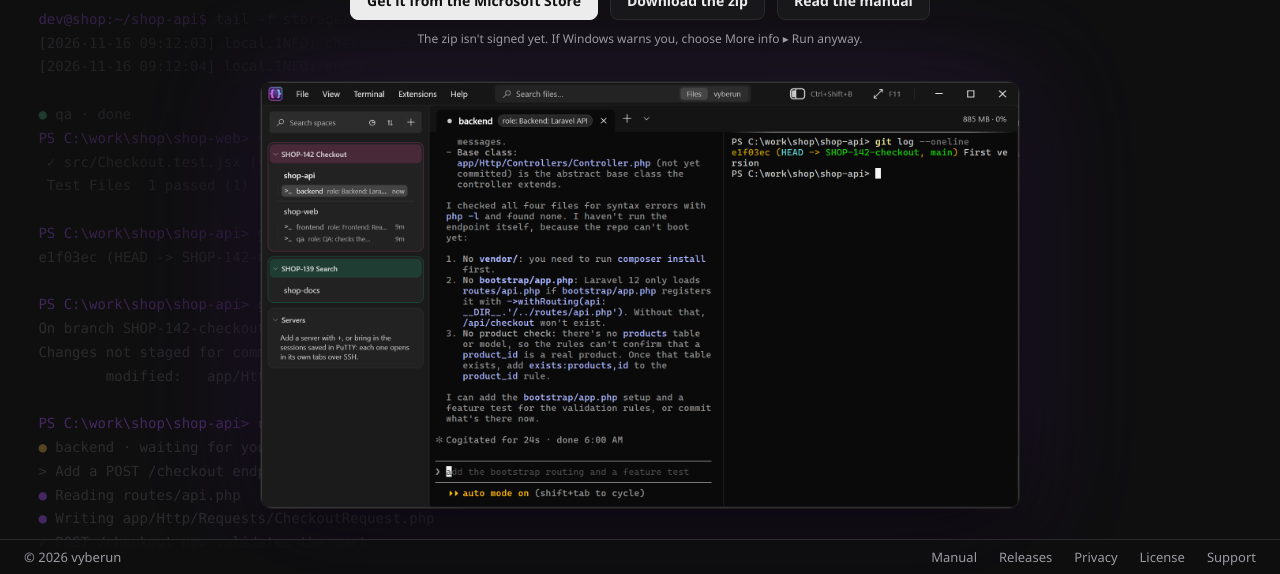
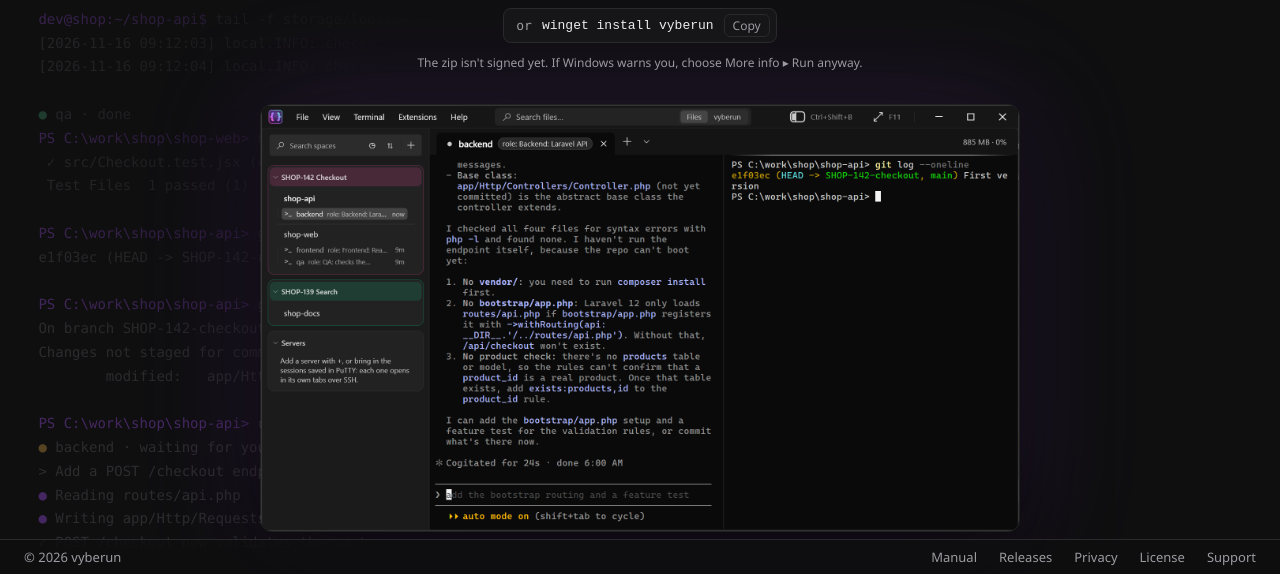
Before and after one commit to xnoire666/vyberun-releases, a plain HTML site: page index.html in a window 1280 px wide. Shown: the part 226-800 px from the top of the page. Drawn offline with Linux system fonts and the light colour scheme.

Commit message:
Front page: winget install vyberun, with a copy button

```diff
--- a/index.html
+++ b/index.html
@@ -67,6 +67,11 @@
   .btn.primary:hover { background: #fff; }
   .btn small { font-weight: 400; font-size: 12px; opacity: .7; }
   .note { margin: 1.2vh 0 0; font-size: 12px; color: var(--muted); }
+  /* the same Store version, from a terminal */
+  .winget { display: inline-flex; align-items: center; gap: 10px; margin: 1.4vh auto 0; padding: 5px 6px 5px 12px; border: 1px solid var(--line); border-radius: 8px; background: rgba(24,24,26,.85); font: 13px "Cascadia Code", "Cascadia Mono", Consolas, monospace; color: var(--text); }
+  .winget .or { color: var(--muted); }
+  .winget button { font: 12px "Segoe UI", system-ui, sans-serif; color: var(--muted); background: transparent; border: 1px solid var(--line); border-radius: 6px; padding: 2px 8px; cursor: pointer; }
+  .winget button:hover { color: var(--text); border-color: #3a3a40; }
   .btn[aria-disabled="true"] { opacity: .55; pointer-events: none; }
   .shot {
     /* as wide as the height left over allows (16:9), never wider than 760 px or the window */
@@ -103,6 +108,7 @@
       <a class="btn" href="https://github.com/xnoire666/vyberun-releases/releases/latest">Download the zip</a>
       <a class="btn" href="manual/">Read the manual</a>
     </div>
+    <div class="winget"><span class="or">or</span><code>winget install vyberun</code><button type="button" id="copy-winget" aria-label="Copy the winget command">Copy</button></div>
     <p class="note">The zip isn't signed yet. If Windows warns you, choose More info ▸ Run anyway.</p>
     <div class="shot"><img src="img/2-team.png" alt="vyberun with a team of agents in the sidebar" width="1920" height="1080"></div>
   </div>
@@ -122,6 +128,10 @@
 </footer>
 
 <script>
+  // Copy: the winget command to the clipboard
+  document.getElementById('copy-winget').addEventListener('click', e => {
+    navigator.clipboard.writeText('winget install vyberun').then(() => { e.target.textContent = 'Copied'; setTimeout(() => e.target.textContent = 'Copy', 1500); }, () => {});
+  });
   // the background's made-up output (repeated, and twice over, so the loop has no seam)
   const lines = [
     '<span class="p">PS C:\\work\\shop\\shop-api&gt;</span> git status',
```
